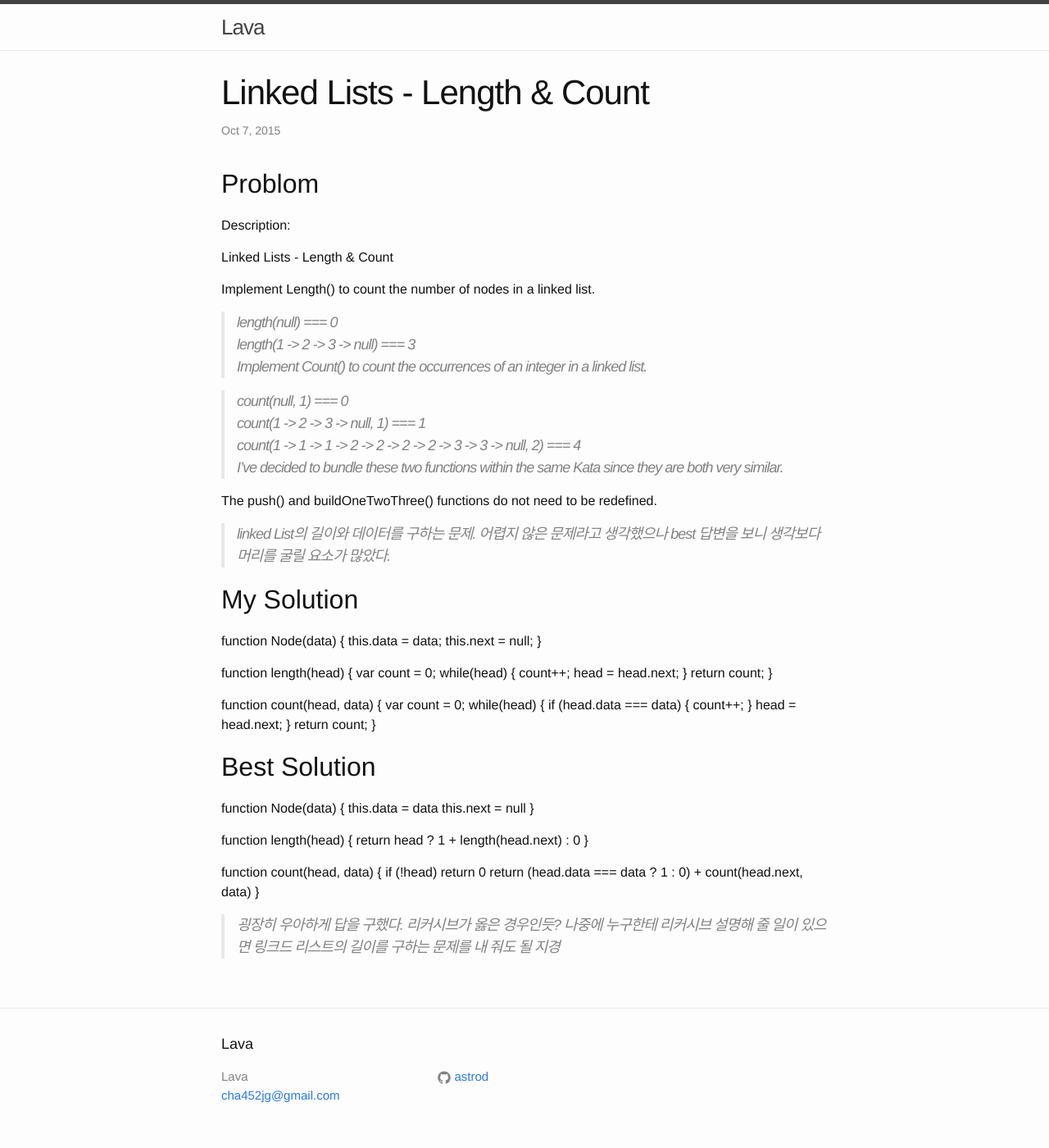
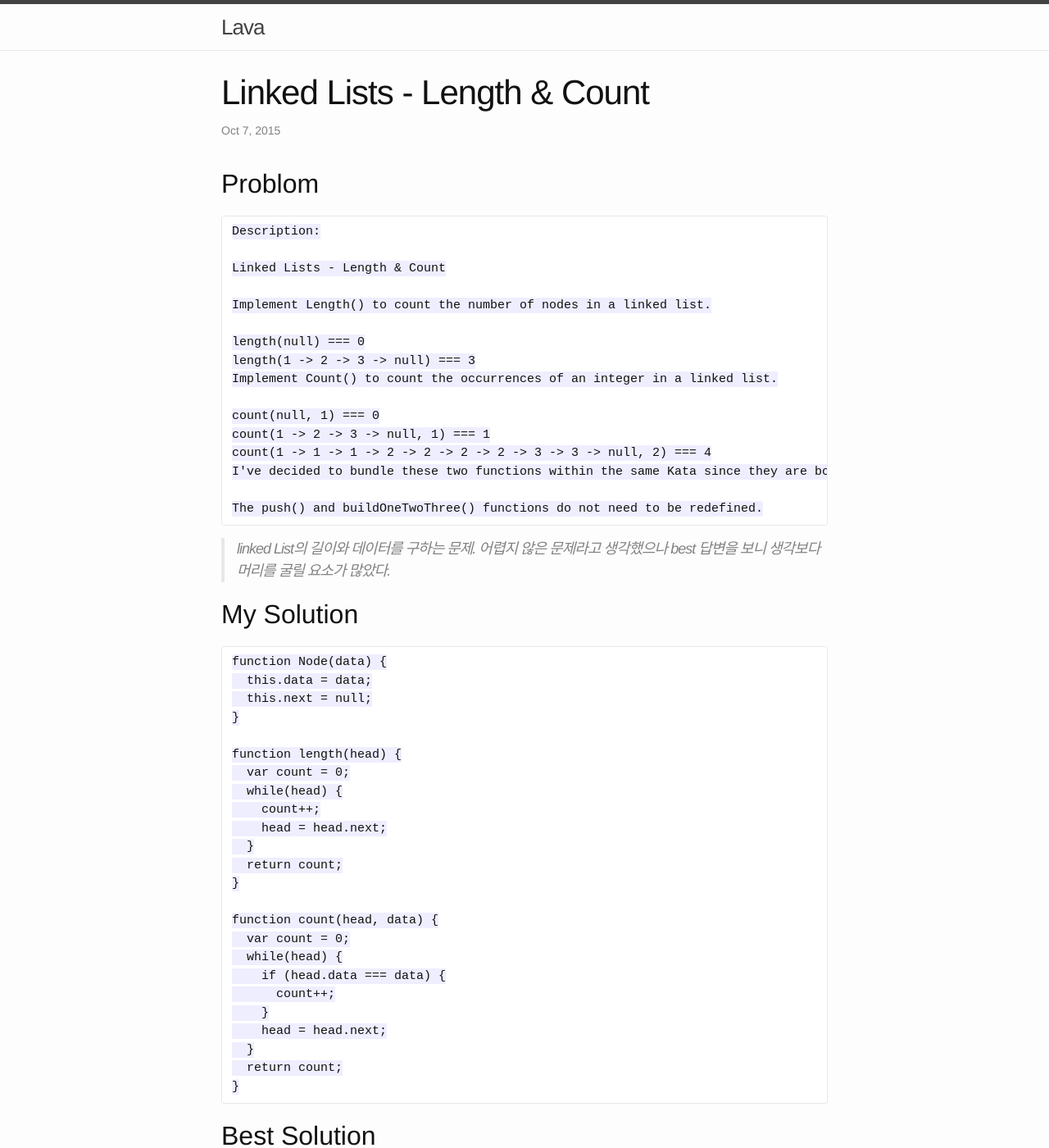
Before and after one commit to astrod/astrod.github.com, a Jekyll site: the page built from _posts/2015-10-07-#1_Linked Lists - Length & Count.md, in a window 1280 px wide and 1400 px high. Shown: the whole window at 82% size. Built offline with Jekyll 4.4.1, drawn with Linux system fonts in a browser that asks for light colours; Markdown is read by kramdown in place of the engine named in the settings; some of the changed text lies outside the part shown.

Commit message:
format 수정

````diff
--- a/_posts/2015-10-07-#1_Linked Lists - Length & Count.md
+++ b/_posts/2015-10-07-#1_Linked Lists - Length & Count.md
@@ -7,26 +7,29 @@ tags:
 
 ##Problom
 
+```
 Description:
 
 Linked Lists - Length & Count
 
 Implement Length() to count the number of nodes in a linked list.
 
->length(null) === 0 <br>
-length(1 -> 2 -> 3 -> null) === 3 <br>
+length(null) === 0
+length(1 -> 2 -> 3 -> null) === 3
 Implement Count() to count the occurrences of an integer in a linked list.
 
->count(null, 1) === 0 <br>
-count(1 -> 2 -> 3 -> null, 1) === 1 <br>
-count(1 -> 1 -> 1 -> 2 -> 2 -> 2 -> 2 -> 3 -> 3 -> null, 2) === 4 <br>
+count(null, 1) === 0
+count(1 -> 2 -> 3 -> null, 1) === 1
+count(1 -> 1 -> 1 -> 2 -> 2 -> 2 -> 2 -> 3 -> 3 -> null, 2) === 4
 I've decided to bundle these two functions within the same Kata since they are both very similar.
 
 The push() and buildOneTwoThree() functions do not need to be redefined.
-
+```
 > linked List의 길이와 데이터를 구하는 문제. 어렵지 않은 문제라고 생각했으나 best 답변을 보니 생각보다 머리를 굴릴 요소가 많았다.
 
 ##My Solution
+
+```
 function Node(data) {
   this.data = data;
   this.next = null;
@@ -51,8 +54,10 @@ function count(head, data) {
   }
   return count;
 }
+```
 
 ##Best Solution
+```
 function Node(data) {
   this.data = data
   this.next = null
@@ -66,5 +71,6 @@ function count(head, data) {
   if (!head) return 0
   return (head.data === data ? 1 : 0) + count(head.next, data)
 }
+```
 
 > 굉장히 우아하게 답을 구했다. 리커시브가 옳은 경우인듯? 나중에 누구한테 리커시브 설명해 줄 일이 있으면 링크드 리스트의 길이를 구하는 문제를 내 줘도 될 지경
````
